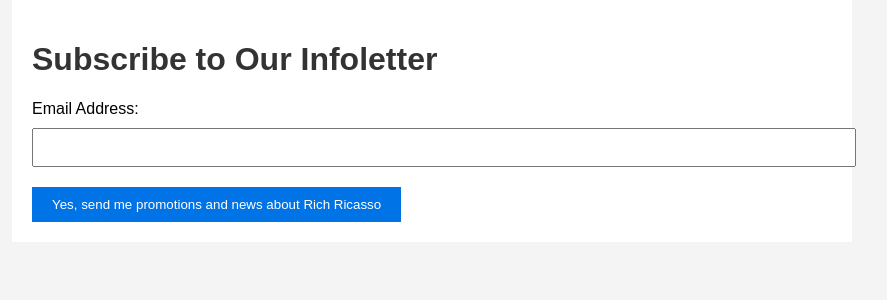
After one commit to axlCastill0/ecommerce_website_richRicasso, a PHP site: page /pages/Infoletter.php in a window 1280 px wide. The commit adds this page. Shown: the top 300 px of the page, without its empty margins (208-1095 px from the left). Run offline with PHP 8.4, Linux system fonts and the light colour scheme.

Commit message:
infolettre

```diff
--- /dev/null
+++ b/pages/Infoletter.php
@@ -0,0 +1,53 @@
+<!DOCTYPE html>
+<html>
+<head>
+    <meta charset="UTF-8">
+    <title>Subscribe to Infoletter</title>
+    <style>
+        body {
+            font-family: Arial, sans-serif;
+            margin: 0;
+            padding: 0;
+            background-color: #f4f4f4;
+        }
+        .container {
+            max-width: 800px;
+            margin: 0 auto;
+            padding: 20px;
+            background-color: #fff;
+        }
+        h1 {
+            color: #333;
+        }
+        form {
+            margin-top: 20px;
+        }
+        label {
+            display: block;
+            margin-bottom: 10px;
+        }
+        input[type="email"] {
+            width: 100%;
+            padding: 10px;
+            margin-bottom: 20px;
+        }
+        input[type="submit"] {
+            background-color: #0073e6;
+            color: #fff;
+            padding: 10px 20px;
+            border: none;
+            cursor: pointer;
+        }
+    </style>
+</head>
+<body>
+    <div class="container">
+        <h1>Subscribe to Our Infoletter</h1>
+        <form action="subscribe.php" method="post">
+            <label for="email">Email Address:</label>
+            <input type="email" id="email" name="email" required>
+            <input type="submit" value="Yes, send me promotions and news about Rich Ricasso">
+        </form>
+    </div>
+</body>
+</html>
--- a/pages/includes/footer.php
+++ b/pages/includes/footer.php
@@ -15,6 +15,7 @@
                 <li><a href="#"><i class="fa-brands fa-twitter"></i></a></li>
                 <li><a href="#"><i class="fa-brands fa-youtube"></i></a></li>
                 <li><a href="#"><i class="fa-brands fa-facebook"></i></a></li>
+                <li><a href="/PHP/Projet02/pages/infoletter.php"><i class="far fa-newspaper"></i></a></li>
             </ul>
         </div>
         <div class="footer-bottom">
```
